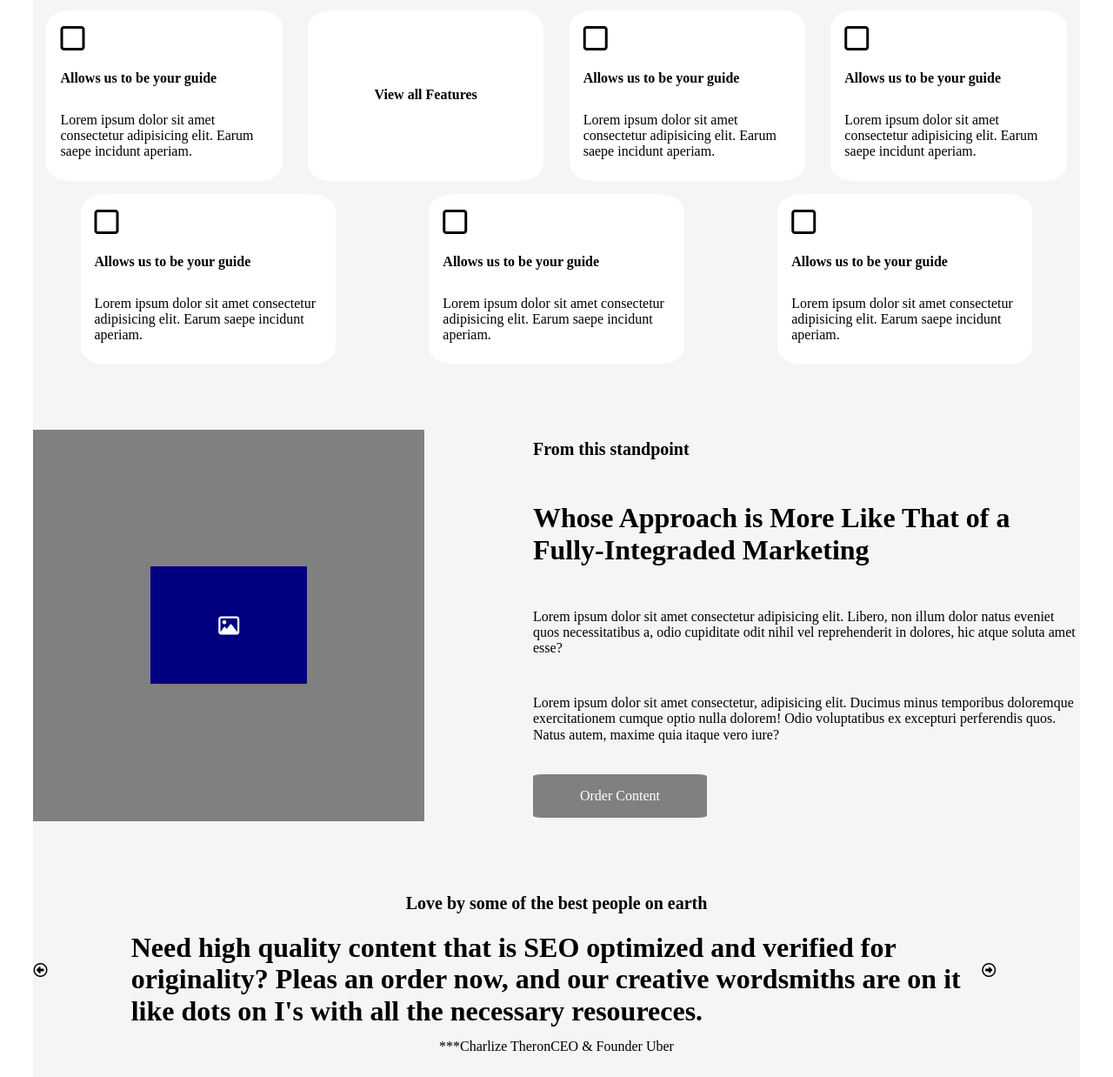
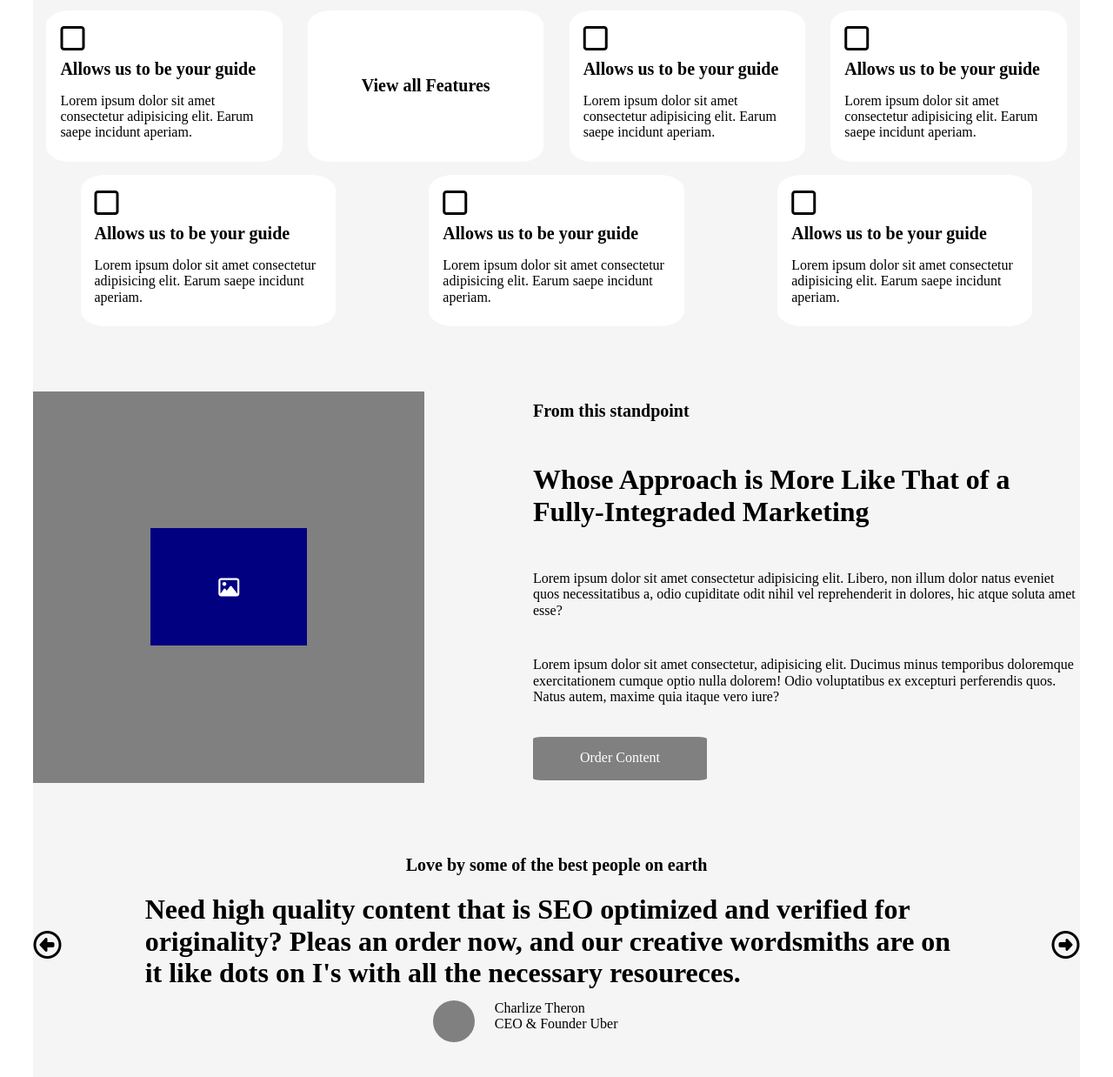
Before and after one commit to loves2run/class11_push-work-responsive, a plain HTML site: page index.html in a window 1280 px wide. Shown: the part 2942-4180 px from the top of the page at 87% size. Drawn offline with Linux system fonts and the light colour scheme.

Commit message:
Styles/layout quotes carousel section

```diff
--- a/css/style.css
+++ b/css/style.css
@@ -52,18 +52,23 @@ a {
 }
 
 h1 {
-  font-size: clamp(1.6rem, 3vw, 4rem);
+  font-size: clamp(1.8rem, 3vw, 4rem);
   margin: 1.25rem 0;
 }
 
 h2 {
-  font-size: clamp(1.3rem, 2.8vw, 3rem);
+  font-size: clamp(1.6rem, 2.8vw, 3rem);
   margin: 1rem 0;
 }
 
 h3 {
-  font-size: clamp(1.8rem, 2.5vw, 2.5rem);
+  font-size: clamp(1.4rem, 2.5vw, 2.5rem);
   margin: .8rem 0;
+}
+
+h4 {
+  font-size: clamp(1.2rem, 2vw, 2rem);
+  margin: .6rem 0;
 }
 
 h6 {
@@ -328,7 +333,8 @@ li.logo  {
 
 /*** Quotes Carousel ***/
 .quotes-carousel-container,
-.right-left-arrow-buttons,
+.right-arrow-button,
+.left-arrow-button,
 .quotes-carousel-text-outer,
 .quotes-carousel-text-inner {
   display: flex;
@@ -338,18 +344,35 @@ li.logo  {
   margin-bottom: 75px;
 }
 
-.right-left-arrow-buttons {
+.left-arrow-button,
+.right-arrow-button {
   justify-content: center;
   align-items: center;
   padding-right: 8%;
+}
+
+.right-arrow-button {
+  padding-right: 0;
+  padding-left: 8%;
 }
 
 .quotes-carousel-text-outer {
   flex-direction: column;
   align-items: center;
 }
+
+.quotes-carousel-text-inner {
+  flex-direction: row;
+  min-width: 30%;
+  gap: 8%;
+}
+
+.quotes-author {
+
+}
+
 /*********************************
-/* ADDITIONAL STYLES
+/* Features
 /*******************************************/
 
 .rectangle-button {
@@ -386,3 +409,14 @@ i.fa-square {
   align-items: center;
   font-size: 2rem;
 }
+
+.circle-arrows-light {
+  font-size: 2rem;
+}
+
+.gray-circle {
+  width: 3rem;
+  height: 3rem;
+  border-radius: 50%;
+  background-color: gray;
+}
--- a/index.html
+++ b/index.html
@@ -230,24 +230,24 @@
 					<section class="feature-boxes-container-row1">
 						<div class="feature-box">
 							<i class="fa-regular fa-square"></i>
-							<h4>Allows us to be your guide</h4>
+							<h6>Allows us to be your guide</h6>
 							<p>
 								Lorem ipsum dolor sit amet consectetur adipisicing elit. Earum saepe incidunt aperiam.
 							</p>
 						</div>
 						<div class="box2 feature-box">
-							<h4>View all Features</h4>
+							<h6>View all Features</h6>
 						</div>
 						<div class="feature-box">
 							<i class="fa-regular fa-square"></i>
-							<h4>Allows us to be your guide</h4>
+							<h6>Allows us to be your guide</h6>
 							<p>
 								Lorem ipsum dolor sit amet consectetur adipisicing elit. Earum saepe incidunt aperiam.
 							</p>
 						</div>
 						<div class="feature-box">
 							<i class="fa-regular fa-square"></i>
-							<h4>Allows us to be your guide</h4>
+							<h6>Allows us to be your guide</h6>
 							<p>
 								Lorem ipsum dolor sit amet consectetur adipisicing elit. Earum saepe incidunt aperiam.
 							</p>
@@ -256,21 +256,21 @@
 					<section class="feature-boxes-container-row2">
 						<div class="feature-box">
 							<i class="fa-regular fa-square"></i>
-							<h4>Allows us to be your guide</h4>
+							<h6>Allows us to be your guide</h6>
 							<p>
 								Lorem ipsum dolor sit amet consectetur adipisicing elit. Earum saepe incidunt aperiam.
 							</p>
 						</div>
 						<div class="feature-box">
 							<i class="fa-regular fa-square"></i>
-							<h4>Allows us to be your guide</h4>
+							<h6>Allows us to be your guide</h6>
 							<p>
 								Lorem ipsum dolor sit amet consectetur adipisicing elit. Earum saepe incidunt aperiam.
 							</p>
 						</div>
 						<div class="feature-box">
 							<i class="fa-regular fa-square"></i>
-							<h4>Allows us to be your guide</h4>
+							<h6>Allows us to be your guide</h6>
 							<p>
 								Lorem ipsum dolor sit amet consectetur adipisicing elit. Earum saepe incidunt aperiam.
 							</p>
@@ -311,8 +311,8 @@
 			</section> <!--END SECTION 6-->
 
 			<section class="quotes-carousel-container"> <!--SECTION 7 WITH L & R ARROWS-->
-				<div class="right-left-arrow-buttons">
-					<i class="fa-regular fa-circle-left"></i>
+				<div class="left-arrow-button">
+					<i class="circle-arrows-light fa-regular fa-circle-left"></i>
 				</div>
 				<section class="quotes-carousel-text-outer">
 					<h6>Love by some of the best people on earth</h6>
@@ -321,15 +321,17 @@
 					wordsmiths are on it like dots on I's with all the necessary resoureces.
 				</h3>
 				<section class="quotes-carousel-text-inner">
-					<div> <!--CIRCLE IMAGE HERE-->
-						<div>***</div>
+					<div class="gray-circle"> <!--CIRCLE IMAGE HERE-->
+						<div></div>
 					</div>
-					<span>Charlize Theron</span>
-					<span>CEO & Founder Uber</span>
+					<section class="quotes-author-title-container">
+						<span class="quotes-author">Charlize Theron</span> <br>
+						<span class="quotes-title">CEO & Founder Uber</span>
+					</section>
 				</section>
 				</section>
-				<div class="right-left-arrow-buttons">
-					<i class="fa-regular fa-circle-right"></i>
+				<div class="right-arrow-button">
+					<i class="circle-arrows-light fa-regular fa-circle-right"></i>
 				</div>
 			</section> <!--END SECTION 7-->
 
```
